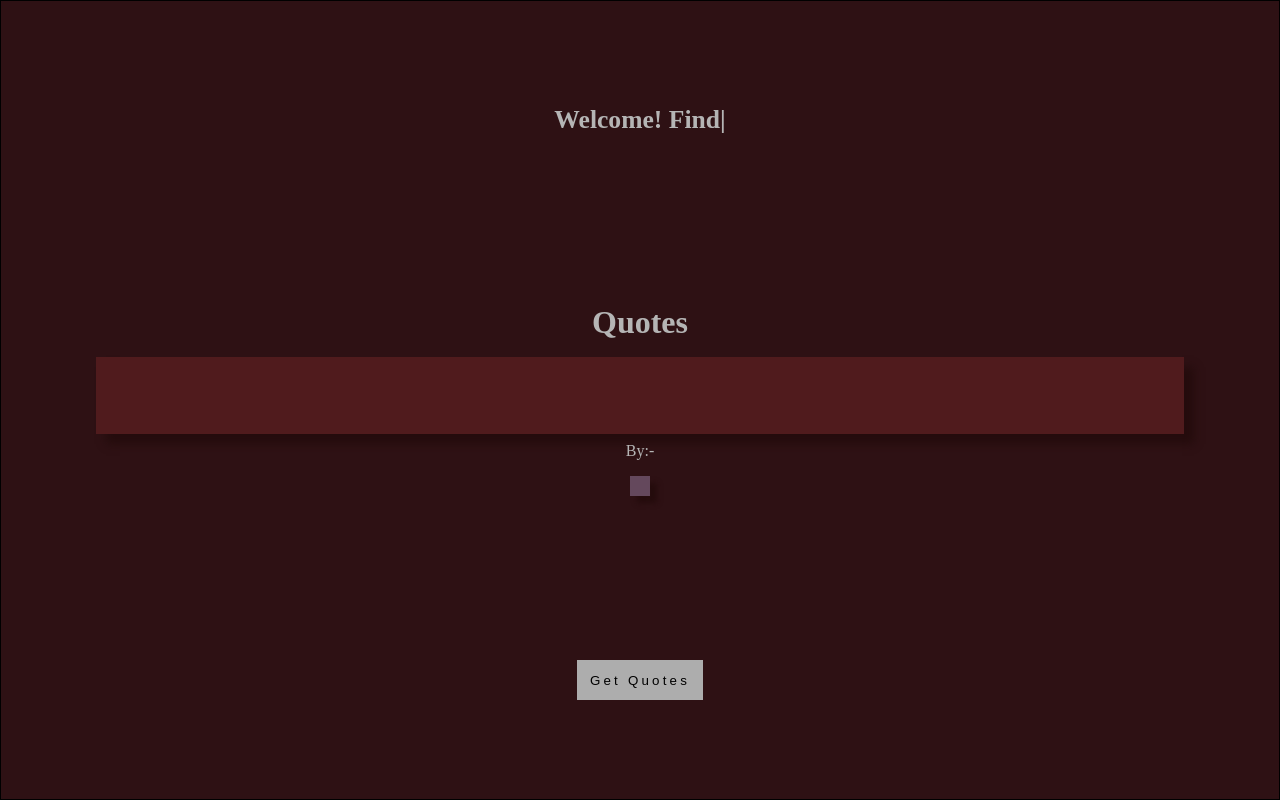
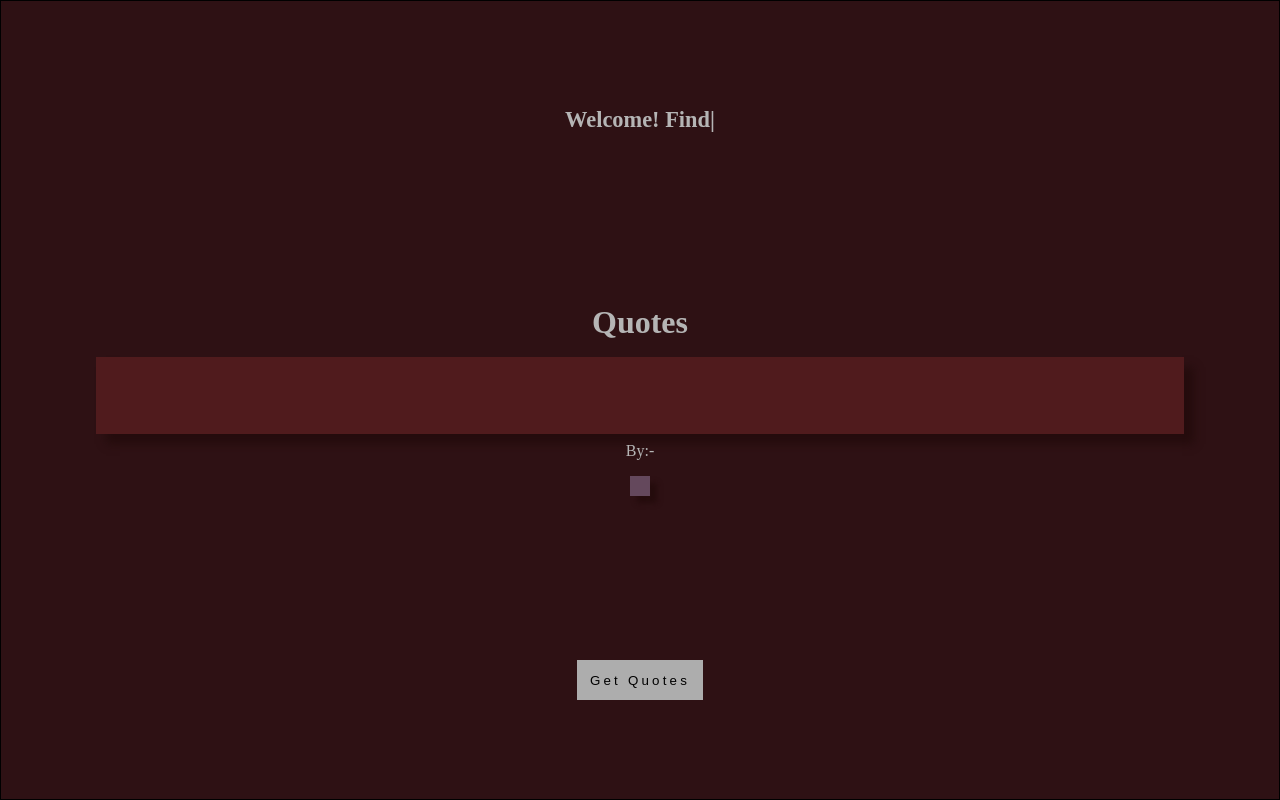
Before and after one commit to Maverick6367/Mohitquotes.github.io, a plain HTML site: page index.html in a window 1280 px wide. Drawn offline with nearby package versions, Linux system fonts and the light colour scheme; no server answers.

Commit message:
change 2
yes changed because of font size

```diff
--- a/index.html
+++ b/index.html
@@ -76,7 +76,7 @@
 }
 .headingTypeScript{
     position: absolute;
-    font-size: 3.2vh;
+    font-size: 2.8vh;
     transform: translateY(-35vh);
     color: rgb(181, 181, 181);
 
```
